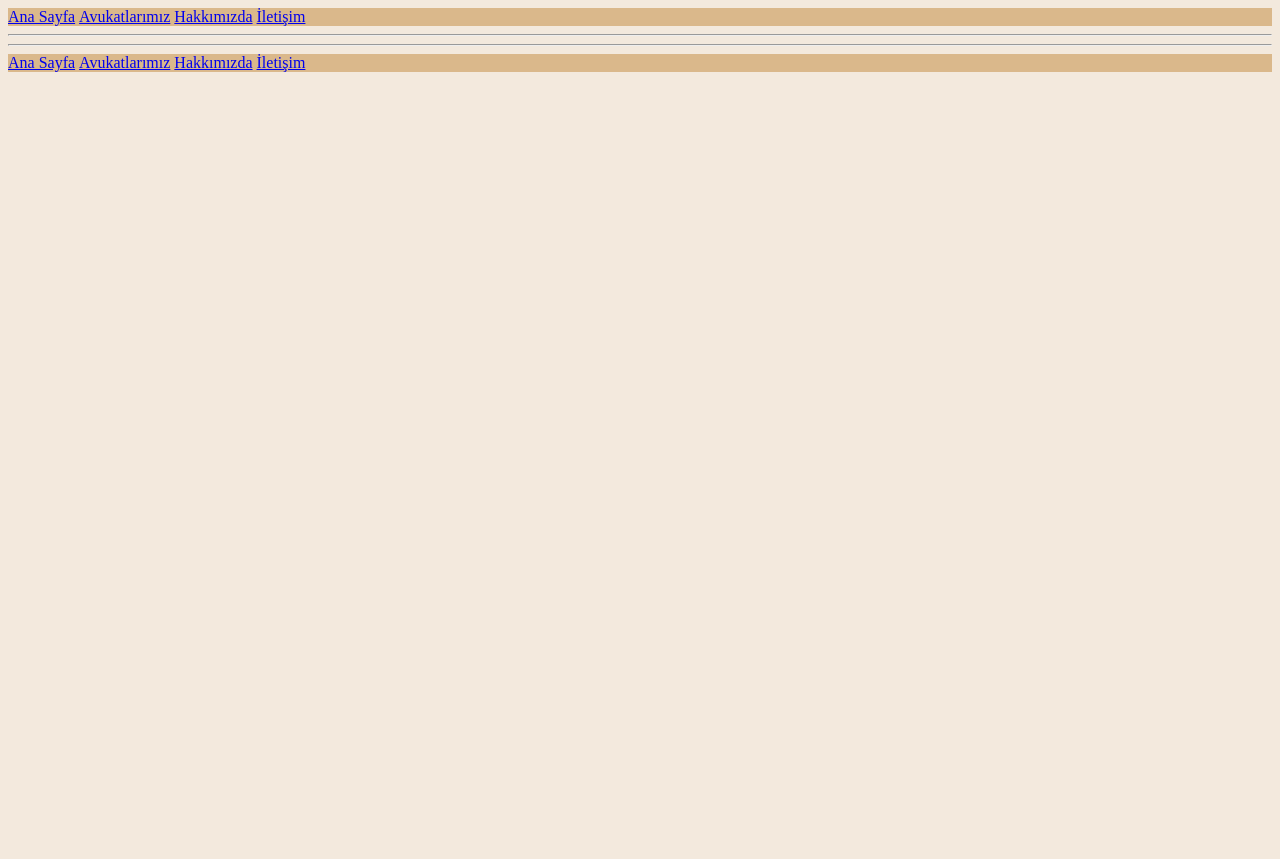
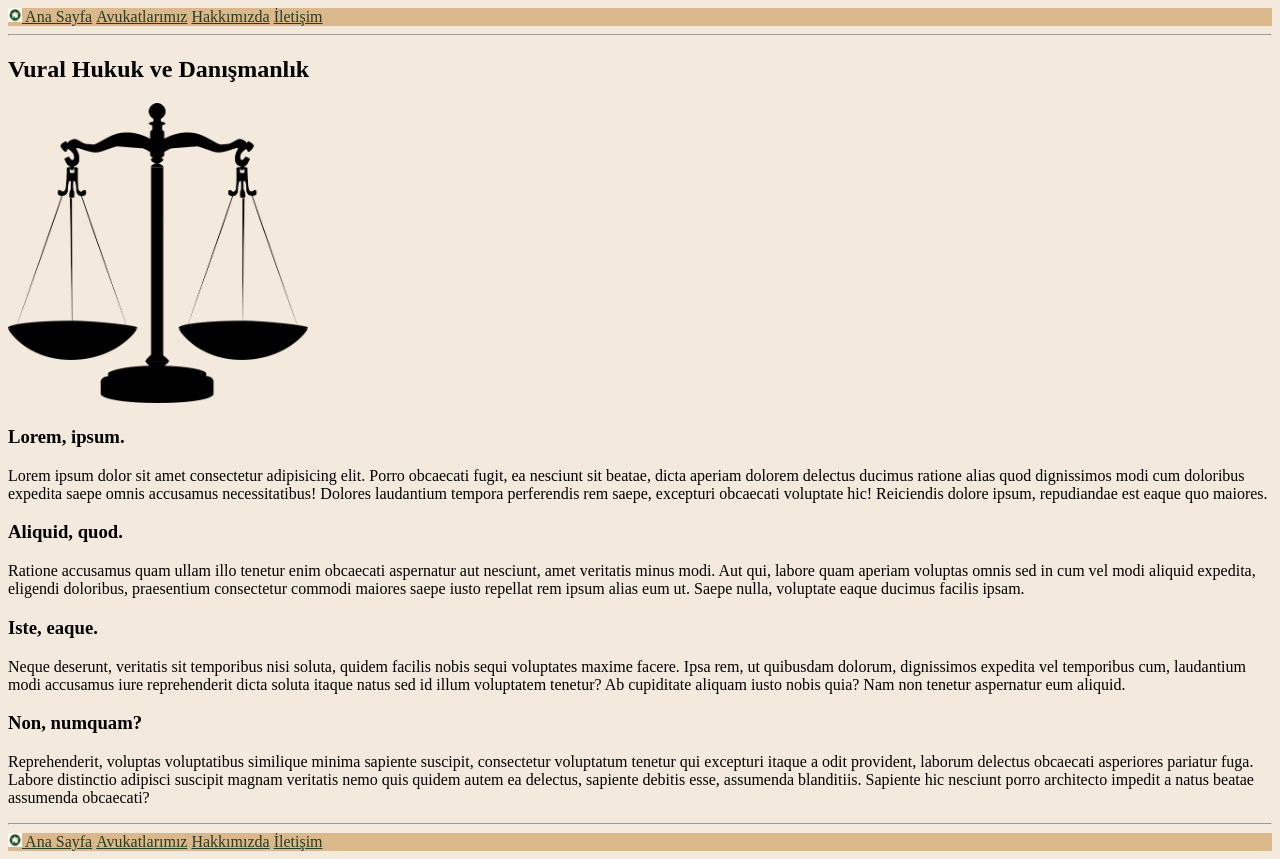
Before and after one commit to mehmeterdemvural/css-odev-1, a plain HTML site: page avukatlarımız.html in a window 1280 px wide. Before the commit the page ends 800 px from the top, so only its background shows below. Drawn offline with Linux system fonts and the light colour scheme.

Commit message:
kaba taslak hazır

```diff
--- a/avukatlarımız.html
+++ b/avukatlarımız.html
@@ -12,7 +12,7 @@
     <!-- Menü Burada Olacak-->
 <nav>
     <ul>
-        <li><a href="index.html">Ana Sayfa</a></li>
+        <li><a href="index.html"><img src="image/anasayfasimgesi.jpg" alt="Ana Sayfa" width="14px"> Ana Sayfa</a></li>
         <li><a href="avukatlarımız.html">Avukatlarımız</a></li>
         <li><a href="hakkimizda.html">Hakkımızda</a></li>
         <li><a href="iletisim.html">İletişim</a></li>
@@ -23,6 +23,17 @@
 <!--İçerik Burada Olacak-->
 
 <section>
+    <h1>Vural Hukuk ve Danışmanlık</h1>
+    <img src="image/adalet.png" alt="Adalet" width="300px">
+
+    <h3>Lorem, ipsum.</h3>
+    <p>Lorem ipsum dolor sit amet consectetur adipisicing elit. Porro obcaecati fugit, ea nesciunt sit beatae, dicta aperiam dolorem delectus ducimus ratione alias quod dignissimos modi cum doloribus expedita saepe omnis accusamus necessitatibus! Dolores laudantium tempora perferendis rem saepe, excepturi obcaecati voluptate hic! Reiciendis dolore ipsum, repudiandae est eaque quo maiores.</p>
+    <h3>Aliquid, quod.</h3>
+    <p>Ratione accusamus quam ullam illo tenetur enim obcaecati aspernatur aut nesciunt, amet veritatis minus modi. Aut qui, labore quam aperiam voluptas omnis sed in cum vel modi aliquid expedita, eligendi doloribus, praesentium consectetur commodi maiores saepe iusto repellat rem ipsum alias eum ut. Saepe nulla, voluptate eaque ducimus facilis ipsam.</p>
+    <h3>Iste, eaque.</h3>
+    <p>Neque deserunt, veritatis sit temporibus nisi soluta, quidem facilis nobis sequi voluptates maxime facere. Ipsa rem, ut quibusdam dolorum, dignissimos expedita vel temporibus cum, laudantium modi accusamus iure reprehenderit dicta soluta itaque natus sed id illum voluptatem tenetur? Ab cupiditate aliquam iusto nobis quia? Nam non tenetur aspernatur eum aliquid.</p>
+    <h3>Non, numquam?</h3>
+    <p>Reprehenderit, voluptas voluptatibus similique minima sapiente suscipit, consectetur voluptatum tenetur qui excepturi itaque a odit provident, laborum delectus obcaecati asperiores pariatur fuga. Labore distinctio adipisci suscipit magnam veritatis nemo quis quidem autem ea delectus, sapiente debitis esse, assumenda blanditiis. Sapiente hic nesciunt porro architecto impedit a natus beatae assumenda obcaecati?</p>
 
 
 
@@ -34,7 +45,7 @@
 <hr>
 <footer>
     <ul>
-        <li><a href="index.html">Ana Sayfa</a></li>
+        <li><a href="index.html"><img src="image/anasayfasimgesi.jpg" alt="Ana Sayfa" width="14px"> Ana Sayfa</a></li>
         <li><a href="avukatlarımız.html">Avukatlarımız</a></li>
         <li><a href="hakkimizda.html">Hakkımızda</a></li>
         <li><a href="iletisim.html">İletişim</a></li>
--- a/style/style.css
+++ b/style/style.css
@@ -4,6 +4,8 @@ body {
 }
 ul {
     list-style-type: none;
+    list-style:none;
+	list-style-position:inside;
     margin: 0;
     padding: 0;
     background-color: #DAB88B;
@@ -11,4 +13,10 @@ ul {
 
 li {
     display: inline;
+    border-right: 1px solid #bbb;
+    border-right: none;
+
 }
+a {
+    color: #243D25 ;
+}
```
Also changed, not shown: hakkimizda.html (+6 -2 lines), iletisim.html (+12 -8 lines), index.html (+4 -2 lines), image/anasayfasimgesi.jpg (added), image/mail.png (added), image/telefon.png (added).
